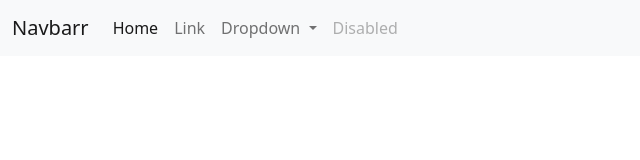
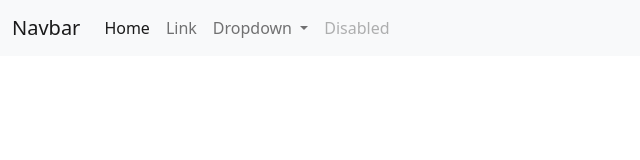
Before and after one commit to soongu/interactive-rebase, a plain HTML site: page index.html in a window 1280 px wide. Shown: the full height of the page, 0-640 px from the left. Drawn offline with nearby package versions, Linux system fonts and the light colour scheme.

Commit message:
html navbar 오타가 또있네 ㅡㅡ

```diff
--- a/index.html
+++ b/index.html
@@ -11,7 +11,7 @@
 
   <nav class="navbar navbar-expand-lg navbar-light bg-light">
     <div class="container-fluid">
-        <a class="navbar-brand" href="#">Navbarr</a>
+        <a class="navbar-brand" href="#">Navbar</a>
         <button class="navbar-toggler" type="button" data-bs-toggle="collapse"
             data-bs-target="#navbarSupportedContent" aria-controls="navbarSupportedContent" aria-expanded="false"
             aria-label="Toggle navigation">
```
